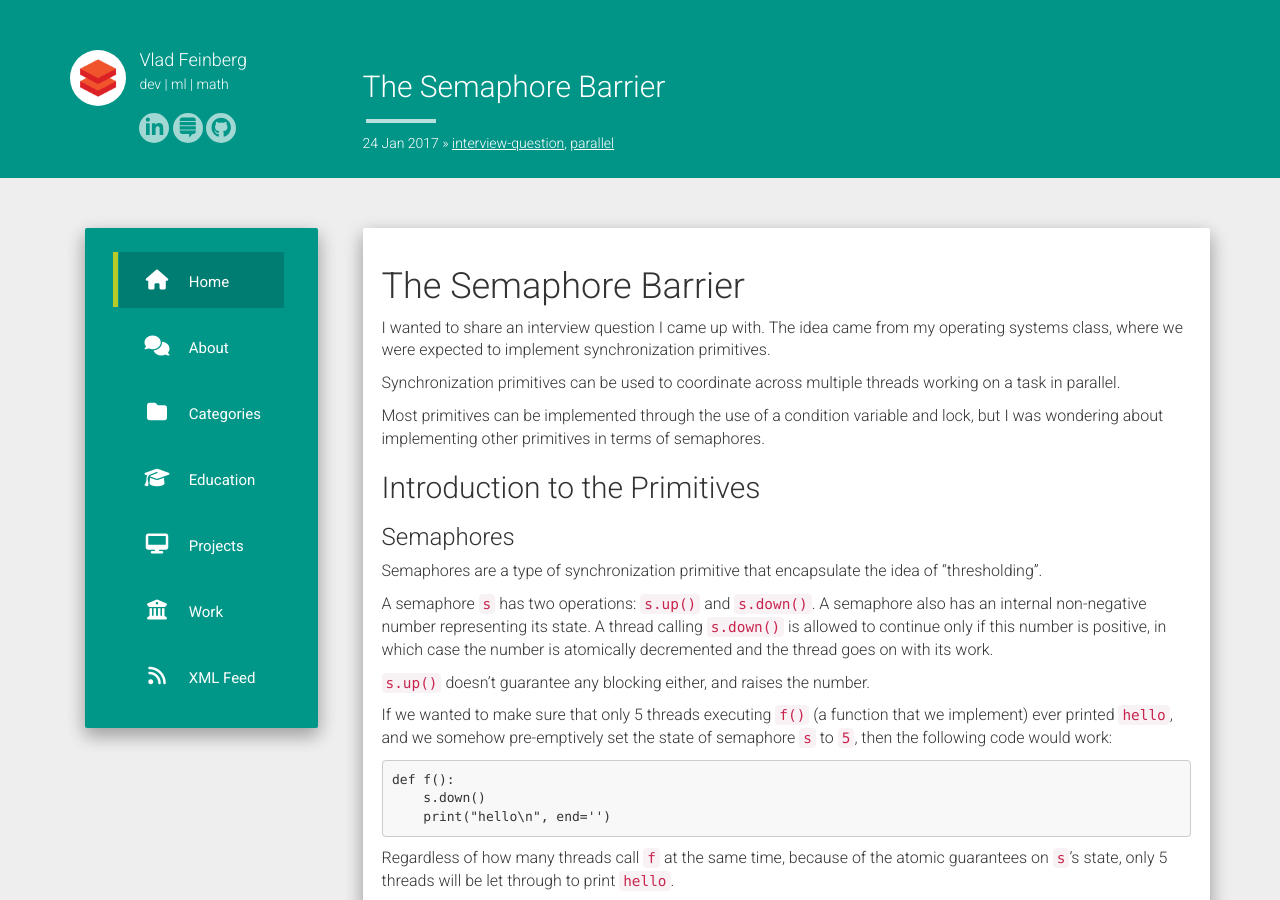
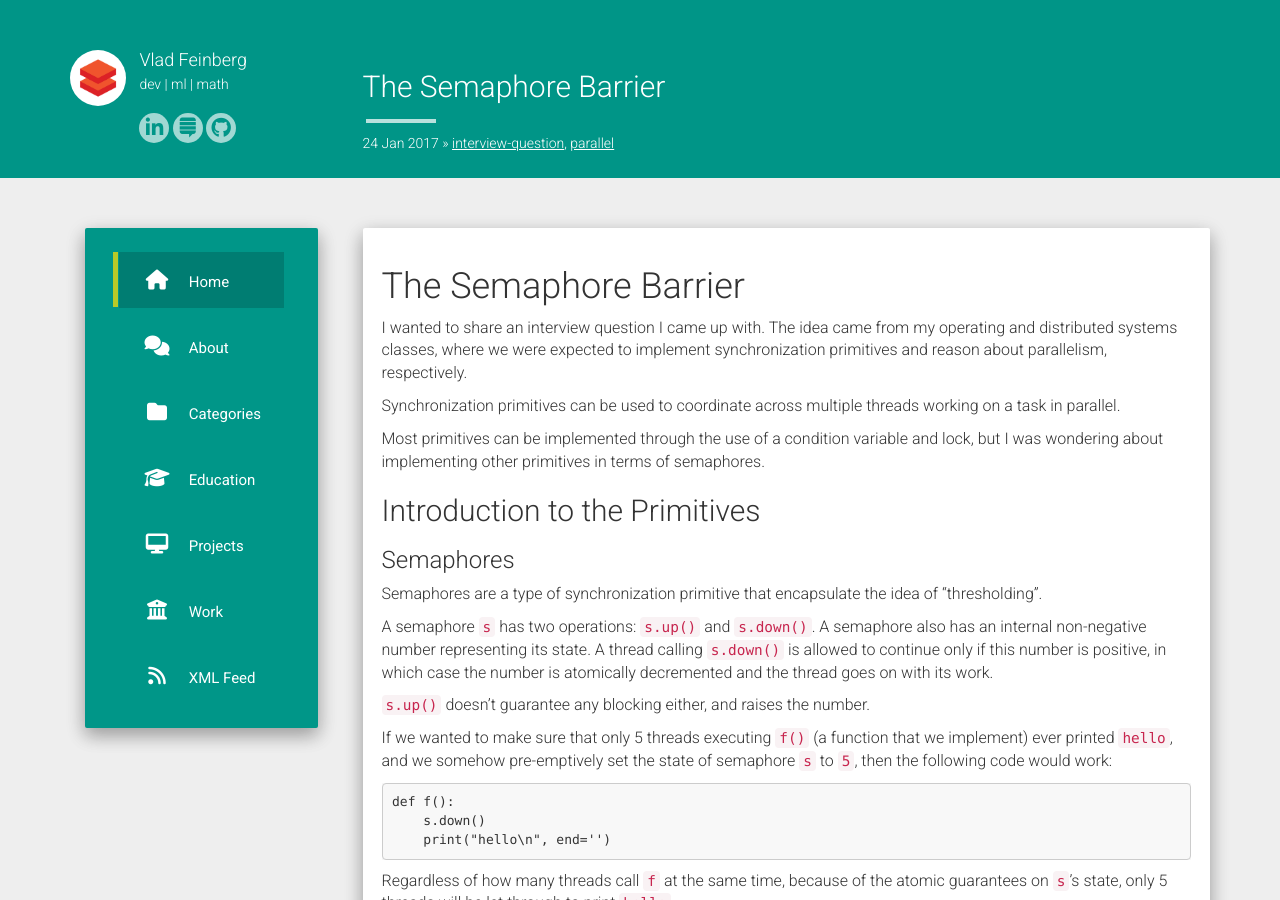
Before and after one commit to vlad17/vlad17.github.io, a Jekyll site: the page built from _posts/2017-01-24-semaphore-barrier.md, in a window 1280 px wide and 900 px high. Built offline with Jekyll 4.4.1, drawn with Linux system fonts in a browser that asks for light colours; nearby versions of some CDN libraries; formulas are drawn with MathJax 3; comment, search, counter and statistics services are not loaded.

Commit message:
class attrib

```diff
--- a/_posts/2017-01-24-semaphore-barrier.md
+++ b/_posts/2017-01-24-semaphore-barrier.md
@@ -7,7 +7,7 @@ categories: interview-question parallel
 
 # The Semaphore Barrier
 
-I wanted to share an interview question I came up with. The idea came from my operating systems class, where we were expected to implement synchronization primitives.
+I wanted to share an interview question I came up with. The idea came from my operating and distributed systems classes, where we were expected to implement synchronization primitives and reason about parallelism, respectively.
 
 Synchronization primitives can be used to coordinate across multiple threads working on a task in parallel.
 
```
